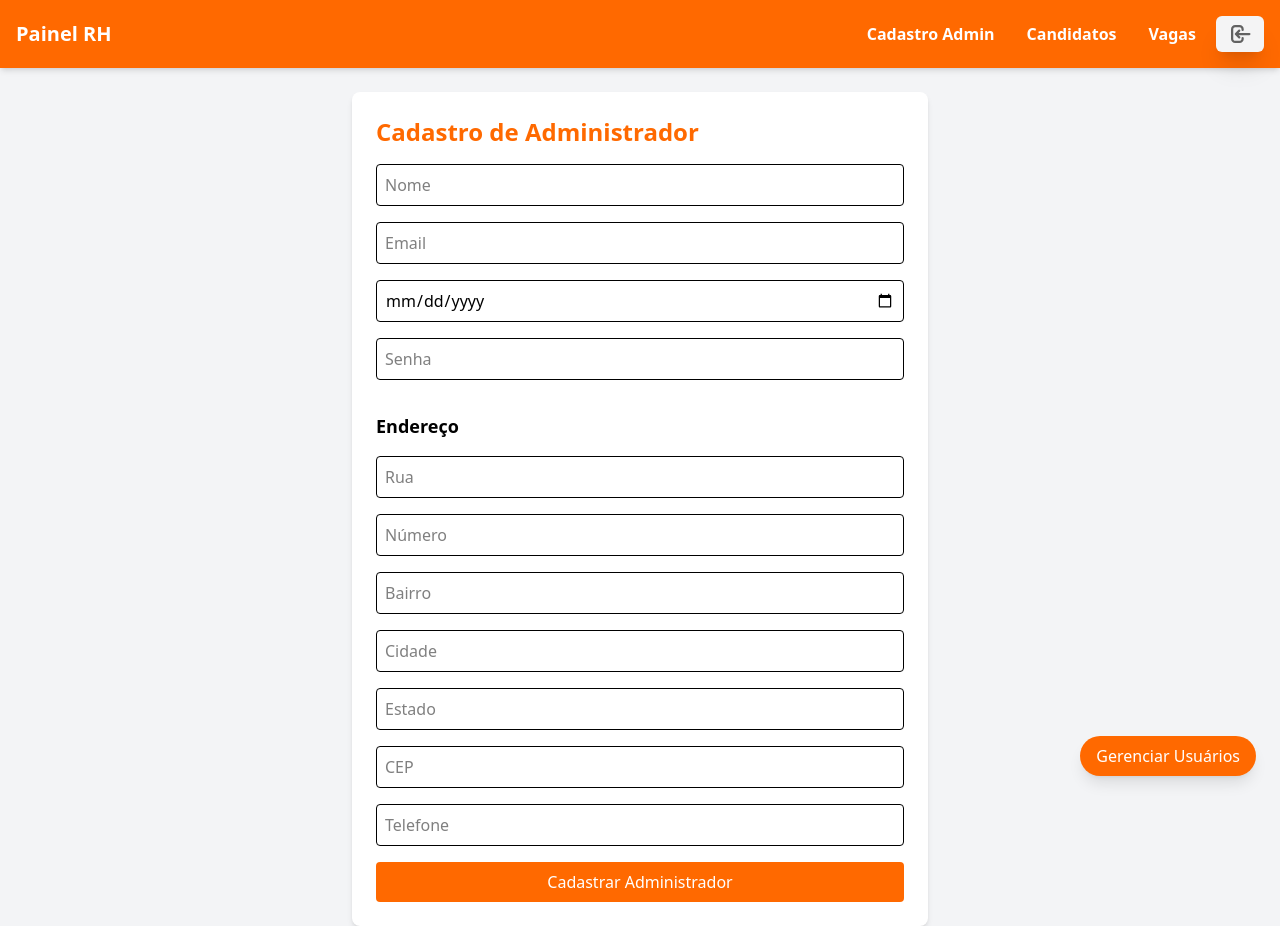
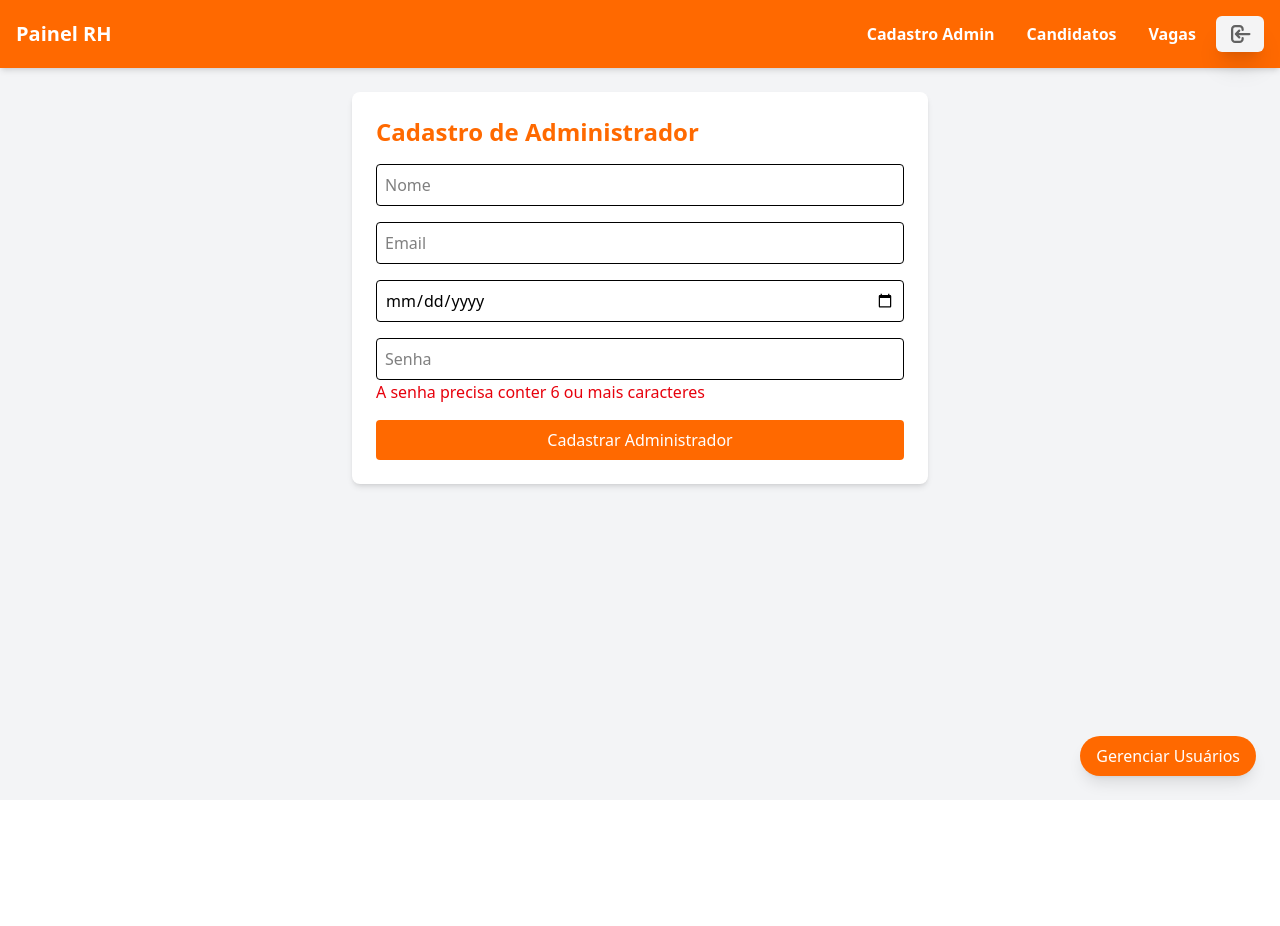
Before and after one commit to PauloHenrrq/ChatBot-Front, a React (Vite) app: page /cadastro-adm in a window 1280 px wide. After the commit the page ends 800 px from the top, so only its background shows below. Built offline with nearby package versions, Linux system fonts and the light colour scheme; sample sign-in values are in the browser's storage.

Commit message:
Atualizações finalizadas | Conversão de Data

```diff
--- a/src/Components/CadastroLoginAdm.jsx
+++ b/src/Components/CadastroLoginAdm.jsx
@@ -1,193 +1,210 @@
 // ... imports
-import { useState, useEffect } from "react";
-import { api } from "../Routes/server/api";
-import Header from "../Layout/Header";
+import { useState, useEffect } from 'react'
+import { api } from '../Routes/server/api'
+import Header from '../Layout/Header'
 
-export default function CadastroLoginAdm() {
+export default function CadastroLoginAdm () {
+const formatarData = () => {
+  const partes = valorInicialNascimento.split('/'); // ["01", "01", "2000"]
+
+  if (partes.length !== 3) return valorInicialNascimento;
+
+  const [dia, mes, ano] = partes;
+
+  return `${ano}-${mes.padStart(2, '0')}-${dia.padStart(2, '0')}`;
+};
+
   const [formData, setFormData] = useState({
-    name: "",
-    email: "",
-    data_nascimento: "",
-    password: "",
-    endereco: {
-      rua: "",
-      numero: "",
-      bairro: "",
-      cidade: "",
-      estado: "",
-      cep: "",
-      telefones: [{ numero: "", tipo: "celular" }],
-    },
-  });
+    name: '',
+    email: '',
+    data_nascimento: '',
+    password: ''
+  })
 
-  const [usuarios, setUsuarios] = useState([]);
-  const [showModal, setShowModal] = useState(false);
-  const [editUser, setEditUser] = useState(null);
+  const [usuarios, setUsuarios] = useState([])
+  const [showModal, setShowModal] = useState(false)
+  const [editUser, setEditUser] = useState(null)
+  const [valorInicialNascimento, setValorInicialNascimento] = useState('');
 
   useEffect(() => {
     if (showModal) {
-      api.get("/users").then((res) => setUsuarios(res.data));
+      api
+        .get('/users')
+        .then(res => {
+          setUsuarios(res.data)
+        })
+        .catch(error => {
+          console.error('Erro ao buscar usuários:', error)
+        })
     }
-  }, [showModal]);
+  }, [showModal])
 
-  const handleDelete = async (id) => {
-    if (window.confirm("Tem certeza que deseja deletar este usuário?")) {
-      await api.delete(`/users/${id}`);
-      setUsuarios((prev) => prev.filter((u) => u.id !== id));
+  useEffect(() => {
+    if (editUser?.data_nascimento) {
+      setValorInicialNascimento(editUser.data_nascimento);
     }
-  };
+  }, [editUser, valorInicialNascimento]);
 
-  const handleEdit = (user) => {
-    setEditUser({ ...user, endereco: user.endereço[0] }); // adaptando para form
-  };
+  const handleDelete = async id => {
+    if (window.confirm('Tem certeza que deseja deletar este usuário?')) {
+      await api.delete(`/users/${id}`)
+      setUsuarios(prev => prev.filter(u => u.id !== id))
+    }
+  }
 
-  const handleUpdateChange = (e) => {
-    const { name, value } = e.target;
+  const handleEdit = user => {
+    setEditUser({ ...user }) // adaptando para form
+  }
 
-    if (name.startsWith("endereco.")) {
-      const field = name.split(".")[1];
-      setEditUser((prev) => ({
-        ...prev,
-        endereco: { ...prev.endereco, [field]: value },
-      }));
-    } else if (name === "telefone") {
-      setEditUser((prev) => ({
-        ...prev,
-        endereco: {
-          ...prev.endereco,
-          telefones: [{ ...prev.endereco.telefones[0], numero: value }],
-        },
-      }));
-    } else {
-      setEditUser((prev) => ({ ...prev, [name]: value }));
-    }
-  };
+  const handleUpdateChange = e => {
+    const { name, value } = e.target
+
+    setEditUser(prev => ({ ...prev, [name]: value }))
+  }
 
   const handleUpdate = async () => {
     try {
       const updatedUser = {
-        ...editUser,
-        endereço: [editUser.endereco],
-      };
-      await api.put(`/users/${editUser.id}`, updatedUser);
-      alert("Usuário atualizado com sucesso!");
-      setEditUser(null);
-      setShowModal(false);
+        ...editUser
+      }
+      await api.put(`/users/${editUser.id}`, updatedUser)
+      alert('Usuário atualizado com sucesso!')
+      setEditUser(null)
+      setShowModal(false)
     } catch (error) {
-      console.error("Erro ao atualizar:", error);
-      alert("Erro ao atualizar o usuário.");
+      console.error('Erro ao atualizar:', error)
+      alert('Erro ao atualizar o usuário.')
     }
-  };
+  }
 
-  const handleChange = (e) => {
-    const { name, value } = e.target;
+  const handleChange = e => {
+    const { name, value } = e.target
 
-    if (name.startsWith("endereco.")) {
-      const field = name.split(".")[1];
-      setFormData((prev) => ({
-        ...prev,
-        endereco: {
-          ...prev.endereco,
-          [field]: value,
-        },
-      }));
-    } else if (name === "telefone") {
-      setFormData((prev) => ({
-        ...prev,
-        endereco: {
-          ...prev.endereco,
-          telefones: [{ ...prev.endereco.telefones[0], numero: value }],
-        },
-      }));
-    } else {
-      setFormData((prev) => ({ ...prev, [name]: value }));
-    }
-  };
+    setFormData(prev => ({ ...prev, [name]: value }))
+  }
 
-  const handleSubmit = async (e) => {
-    e.preventDefault();
+  const handleSubmit = async e => {
+    e.preventDefault()
 
     try {
-      await api.post("/users", {
+      await api.post('/users', {
         ...formData,
-        endereco: [formData.endereco],
-        role: "admin",
-      });
-      alert("Administrador cadastrado com sucesso!");
+        role: 'admin'
+      })
+      alert('Administrador cadastrado com sucesso!')
       setFormData({
-        name: "",
-        email: "",
-        data_nascimento: "",
-        password: "",
-        endereco: {
-          rua: "",
-          numero: "",
-          bairro: "",
-          cidade: "",
-          estado: "",
-          cep: "",
-          telefones: [{ numero: "", tipo: "celular" }],
-        },
-      });
+        name: '',
+        email: '',
+        data_nascimento: '',
+        password: ''
+      })
     } catch (error) {
-      console.error("Erro ao cadastrar:", error);
-      alert("Erro ao cadastrar administrador.");
+      console.error('Erro ao cadastrar:', error)
+      alert('Erro ao cadastrar administrador.')
     }
-  };
+  }
+
+  const cadastroMap = [
+    { type: 'text', name: 'name', placeholder: 'Nome' },
+    { type: 'email', name: 'email', placeholder: 'Email' },
+    { type: 'date', name: 'data_nascimento', placeholder: '' },
+    { type: 'password', name: 'password', placeholder: 'Senha' }
+  ]
 
   return (
-    <div className="min-h-screen bg-gray-100">
+    <div className='min-h-screen bg-gray-100'>
       <Header />
-      <div className="max-w-xl mx-auto p-6 bg-white mt-6 rounded-lg shadow-md">
-        <h2 className="text-2xl font-semibold mb-4 text-orange-500">Cadastro de Administrador</h2>
-        <form onSubmit={handleSubmit} className="space-y-4">
-          {/* Fazer map: */}
-          <input type="text" name="name" value={formData.name} onChange={handleChange} placeholder="Nome" className="w-full p-2 border rounded" required />
-          <input type="email" name="email" value={formData.email} onChange={handleChange} placeholder="Email" className="w-full p-2 border rounded" required />
-          <input type="date" name="data_nascimento" value={formData.data_nascimento} onChange={handleChange} className="w-full p-2 border rounded" required />
-          <input type="password" name="password" value={formData.password} onChange={handleChange} placeholder="Senha" className="w-full p-2 border rounded" required />
+      <div className='max-w-xl mx-auto p-6 bg-white mt-6 rounded-lg shadow-md'>
+        <h2 className='text-2xl font-semibold mb-4 text-orange-500'>
+          Cadastro de Administrador
+        </h2>
+        <form onSubmit={handleSubmit} className='space-y-4'>
+          {cadastroMap.map((cad, index) => (
+            <input
+              key={index}
+              type={cad.type}
+              name={cad.name}
+              value={formData.name}
+              onChange={handleChange}
+              placeholder={cad.placeholder}
+              className={
+                index === 3 && formData.password.length < 6
+                  ? 'w-full p-2 border rounded m-0'
+                  : 'w-full p-2 border rounded'
+              }
+              required
+            />
+          ))}
 
-          <h3 className="text-lg font-semibold mt-4">Endereço</h3>
-          <input type="text" name="endereco.rua" value={formData.endereco.rua} onChange={handleChange} placeholder="Rua" className="w-full p-2 border rounded" />
-          <input type="text" name="endereco.numero" value={formData.endereco.numero} onChange={handleChange} placeholder="Número" className="w-full p-2 border rounded" />
-          <input type="text" name="endereco.bairro" value={formData.endereco.bairro} onChange={handleChange} placeholder="Bairro" className="w-full p-2 border rounded" />
-          <input type="text" name="endereco.cidade" value={formData.endereco.cidade} onChange={handleChange} placeholder="Cidade" className="w-full p-2 border rounded" />
-          <input type="text" name="endereco.estado" value={formData.endereco.estado} onChange={handleChange} placeholder="Estado" className="w-full p-2 border rounded" />
-          <input type="text" name="endereco.cep" value={formData.endereco.cep} onChange={handleChange} placeholder="CEP" className="w-full p-2 border rounded" />
-          <input type="text" name="telefone" value={formData.endereco.telefones[0].numero} onChange={handleChange} placeholder="Telefone" className="w-full p-2 border rounded" />
+          {formData.password.length < 6 ? (
+            <p className='text-red-600'>
+              A senha precisa conter 6 ou mais caracteres
+            </p>
+          ) : null}
 
-          <button type="submit" className="bg-orange-500 hover:bg-orange-600 text-white w-full p-2 rounded cursor-pointer">
+          <button
+            disabled={formData.password.length < 6}
+            type='submit'
+            className={`bg-orange-500 hover:bg-orange-600 text-white w-full p-2 rounded cursor-pointer ${
+              formData.password.length >= 6 ? 'mt-4' : null
+            }`}
+          >
             Cadastrar Administrador
           </button>
         </form>
       </div>
 
       {/* Botão Flutuante */}
-      <button onClick={() => setShowModal(true)} className="fixed bottom-6 right-6 bg-orange-500 text-white px-4 py-2 rounded-full shadow-lg hover:bg-orange-600 transition">
+      <button
+        onClick={() => {
+          setShowModal(true)
+        }}
+        className='cursor-pointer fixed bottom-6 right-6 bg-orange-500 text-white px-4 py-2 rounded-full shadow-lg hover:bg-orange-600 transition'
+      >
         Gerenciar Usuários
       </button>
 
       {/* Modal de Listagem */}
       {showModal && (
-        <div className="fixed inset-0 bg-black/50 flex items-center justify-center z-50">
-          <div className="bg-white p-6 rounded-lg max-w-2xl w-full max-h-[80vh] overflow-y-auto shadow-lg relative">
-            <h2 className="text-xl font-bold text-orange-500 mb-4">Usuários Cadastrados</h2>
-            <button onClick={() => setShowModal(false)} className="absolute bg-red-500 hover:bg-red-600 top-2 right-2 text-white text-xl cursor-pointer">×</button>
+        <div className='fixed inset-0 bg-black/50 flex items-center justify-center z-50'>
+          <div className='bg-white p-6 rounded-lg max-w-2xl w-full max-h-[80vh] overflow-y-auto shadow-lg relative'>
+            <h2 className='text-xl font-bold text-orange-500 mb-4'>
+              Usuários Cadastrados
+            </h2>
+            <button
+              onClick={() => setShowModal(false)}
+              className='cursor-pointer absolute top-2 right-2 bg-red-500 text-white px-3 py-1 rounded font-bold'
+            >
+              X
+            </button>
 
             {usuarios.length === 0 ? (
-              <p className="text-gray-600">Nenhum usuário encontrado.</p>
+              <p className='text-gray-600'>Nenhum usuário encontrado.</p>
             ) : (
-              <ul className="space-y-4">
-                {usuarios.map((user) => (
-                  <li key={user.id} className="bg-gray-100 p-4 rounded flex justify-between items-center">
+              <ul className='space-y-4'>
+                {usuarios.map(user => (
+                  <li
+                    key={user.id}
+                    className='bg-gray-100 p-4 rounded flex justify-between items-center'
+                  >
                     <div>
-                      <p className="font-semibold">{user.name}</p>
-                      <p className="text-sm text-gray-600">{user.email}</p>
-                      <p className="text-sm text-gray-500">Role: {user.role}</p>
+                      <p className='font-semibold'>{user.name}</p>
+                      <p className='text-sm text-gray-600'>{user.email}</p>
+                      <p className='text-sm text-gray-500'>Role: {user.role}</p>
                     </div>
-                    <div className="flex gap-2">
-                      <button onClick={() => handleEdit(user)} className="px-3 py-1 bg-blue-500 text-white rounded hover:bg-blue-600">Editar</button>
-                      <button onClick={() => handleDelete(user.id)} className="px-3 py-1 bg-red-500 text-white rounded hover:bg-red-600">Deletar</button>
+                    <div className='flex gap-2'>
+                      <button
+                        onClick={() => handleEdit(user)}
+                        className='px-3 py-1 bg-blue-500 text-white rounded hover:bg-blue-600 cursor-pointer'
+                      >
+                        Editar
+                      </button>
+                      <button
+                        onClick={() => handleDelete(user.id)}
+                        className='px-3 py-1 bg-red-500 text-white rounded hover:bg-red-600 cursor-pointer'
+                      >
+                        Deletar
+                      </button>
                     </div>
                   </li>
                 ))}
@@ -199,31 +216,58 @@ export default function CadastroLoginAdm() {
 
       {/* Modal de Edição */}
       {editUser && (
-        <div className="fixed inset-0 bg-black/50 flex items-center justify-center z-50">
-          <div className="bg-white p-6 rounded-lg max-w-lg w-full shadow-lg relative">
-            <h2 className="text-xl font-bold text-blue-500 mb-4">Editar Usuário</h2>
-            <button onClick={() => setEditUser(null)} className="absolute bg-red-500 hover:bg-red-600 top-2 right-2 text-white text-xl cursor-pointer">×</button>
+        <div className='fixed inset-0 bg-black/50 flex items-center justify-center z-50'>
+          <div className='bg-white p-6 rounded-lg max-w-lg w-full shadow-lg relative'>
+            <h2 className='text-xl font-bold text-blue-500 mb-4'>
+              Editar Usuário
+            </h2>
+            <button
+              onClick={() => setEditUser(null)}
+              className='cursor-pointer absolute top-2 right-2 bg-red-500 text-white px-3 py-1 rounded font-bold'
+            >
+              X
+            </button>
 
-            <div className="space-y-3">
-              {/* Fazer Map: */}
-              <input name="name" value={editUser.name} onChange={handleUpdateChange} className="w-full p-2 border rounded" />
-              <input name="email" value={editUser.email} onChange={handleUpdateChange} className="w-full p-2 border rounded" />
-              <input name="data_nascimento" type="date" value={editUser.data_nascimento} onChange={handleUpdateChange} className="w-full p-2 border rounded" />
-              <input name="password" type="text" value={editUser.password} onChange={handleUpdateChange} className="w-full p-2 border rounded" />
+            <div className='space-y-3'>
+              {cadastroMap.map((cad, index) => {
+                console.log(formatarData())
+                return (
+                  <div key={index}>
+                    <input
+                      name={cad.name}
+                      type={cad.type}
+                      value={cad.type === 'date' ? formatarData() : editUser[cad.name]}
+                      onChange={handleUpdateChange}
+                      className={
+                        index === 3 && editUser.password.length < 6
+                          ? 'w-full p-2 border rounded m-0'
+                          : 'w-full p-2 border rounded'
+                      }
+                    />
+                  </div>
+                )
+              })}
+              {editUser.password.length < 6 ? (
+                <p className='text-red-600'>
+                  A senha precisa conter 6 ou mais caracteres
+                </p>
+              ) : null}
 
-              <input name="endereco.rua" value={editUser.endereco.rua} onChange={handleUpdateChange} placeholder="Rua" className="w-full p-2 border rounded" />
-              <input name="endereco.numero" value={editUser.endereco.numero} onChange={handleUpdateChange} placeholder="Número" className="w-full p-2 border rounded" />
-              <input name="endereco.bairro" value={editUser.endereco.bairro} onChange={handleUpdateChange} placeholder="Bairro" className="w-full p-2 border rounded" />
-              <input name="endereco.cidade" value={editUser.endereco.cidade} onChange={handleUpdateChange} placeholder="Cidade" className="w-full p-2 border rounded" />
-              <input name="endereco.estado" value={editUser.endereco.estado} onChange={handleUpdateChange} placeholder="Estado" className="w-full p-2 border rounded" />
-              <input name="endereco.cep" value={editUser.endereco.cep} onChange={handleUpdateChange} placeholder="CEP" className="w-full p-2 border rounded" />
-              <input name="telefone" value={editUser.endereco.telefones[0].numero} onChange={handleUpdateChange} placeholder="Telefone" className="w-full p-2 border rounded" />
-
-              <button onClick={handleUpdate} className="w-full bg-blue-500 hover:bg-blue-600 text-white p-2 rounded">Salvar Alterações</button>
+              <button
+                disabled={editUser.password.length < 6}
+                onClick={handleUpdate}
+                className={
+                  editUser.password.length >= 6
+                    ? 'cursor-pointer w-full bg-blue-500 hover:bg-blue-600 text-white p-2 rounded'
+                    : 'w-full bg-blue-300 text-white p-2 rounded'
+                }
+              >
+                Salvar Alterações
+              </button>
             </div>
           </div>
         </div>
       )}
     </div>
-  );
+  )
 }
```
Also changed, not shown: backend/db.json (+13 -22 lines).
